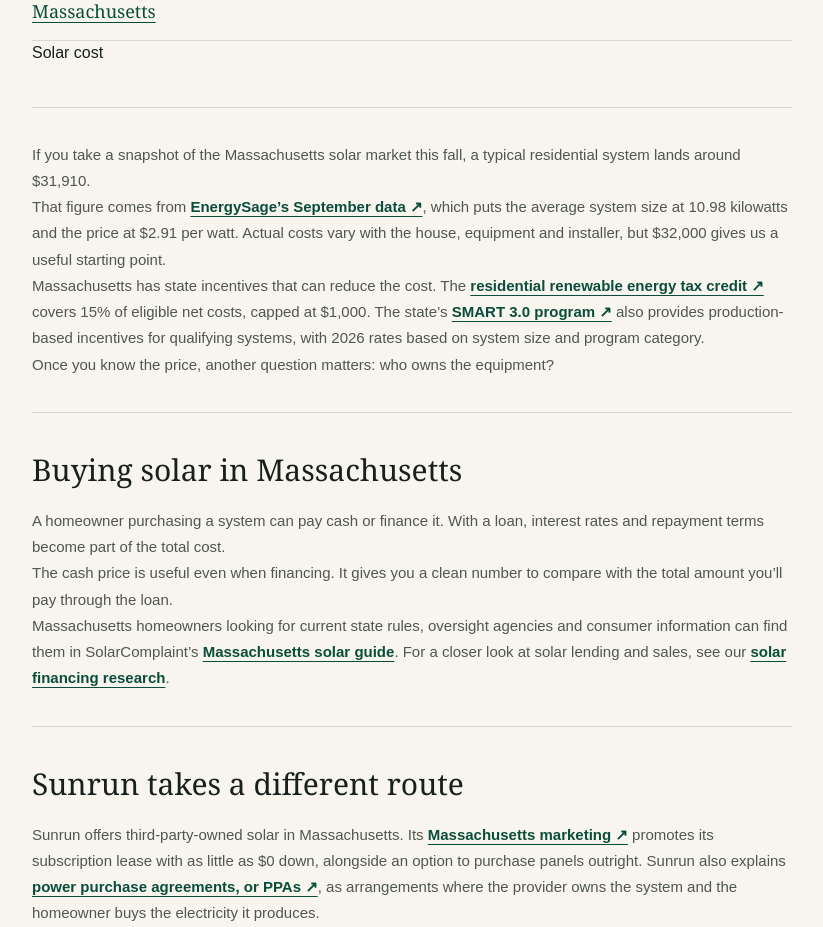
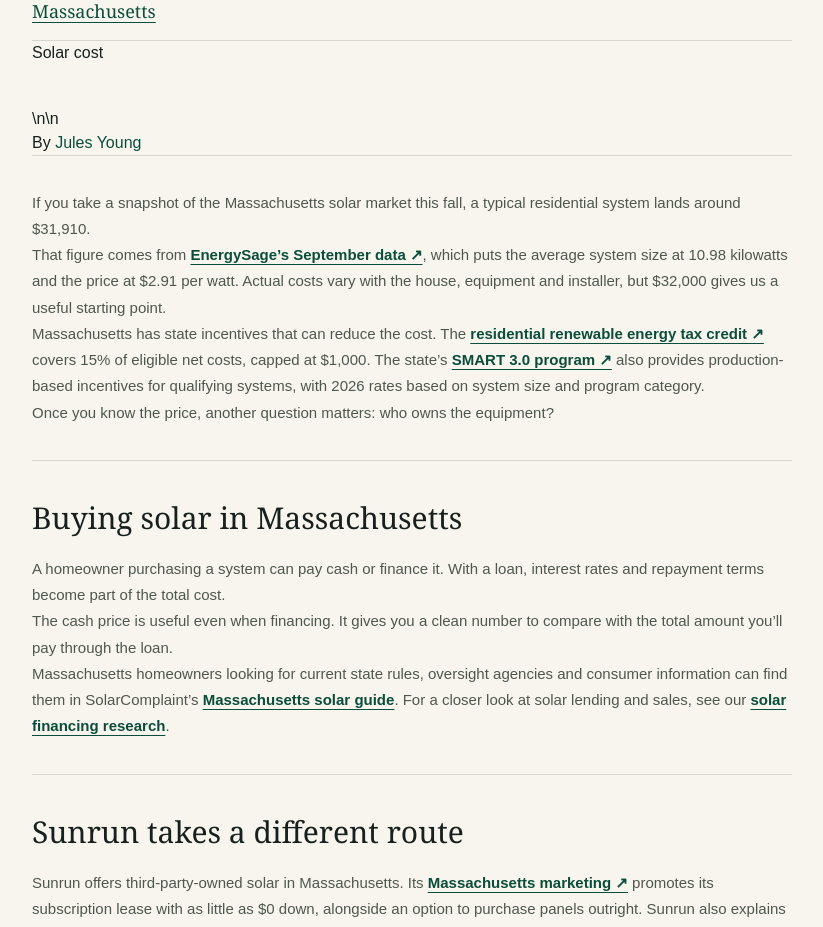
Before and after one commit to Decentralized-Rob/solar-consumer-research, a Next.js app: page /research/massachusetts-solar-cost-2026 in a window 1280 px wide. Shown: the part 900-1827 px from the top of the page, without its empty margins (228-1051 px from the left). Built offline with nearby package versions, Linux system fonts and the light colour scheme.

Commit message:
refactor: preserve pilot article byline placement

```diff
--- a/content/research/massachusetts-solar-cost-2026.tsx
+++ b/content/research/massachusetts-solar-cost-2026.tsx
@@ -21,7 +21,7 @@ export const articleConfig = {
 
 export function MassachusettsSolarCostBody() {
   return <>
-    <nav className="case-question-links" aria-label="Breadcrumb"><Link href="/">Home</Link><Link href="/research">Research</Link><Link href="/states/massachusetts">Massachusetts</Link><span aria-current="page">Solar cost</span></nav>
+    <nav className="case-question-links" aria-label="Breadcrumb"><Link href="/">Home</Link><Link href="/research">Research</Link><Link href="/states/massachusetts">Massachusetts</Link><span aria-current="page">Solar cost</span></nav>\n\n    <p className="page-updated">By <Link href="/authors/jules-young">Jules Young</Link></p>
 
     <section className="info-section">
       <p>If you take a snapshot of the Massachusetts solar market this fall, a typical residential system lands around $31,910.</p>
```
